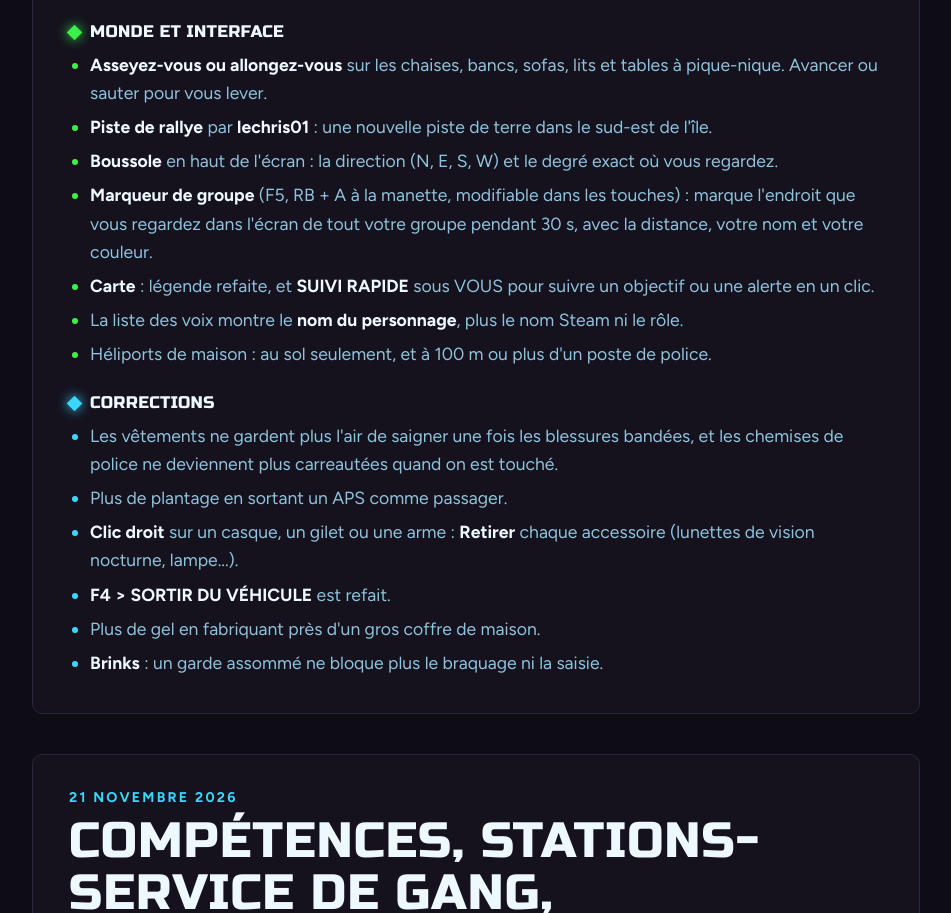
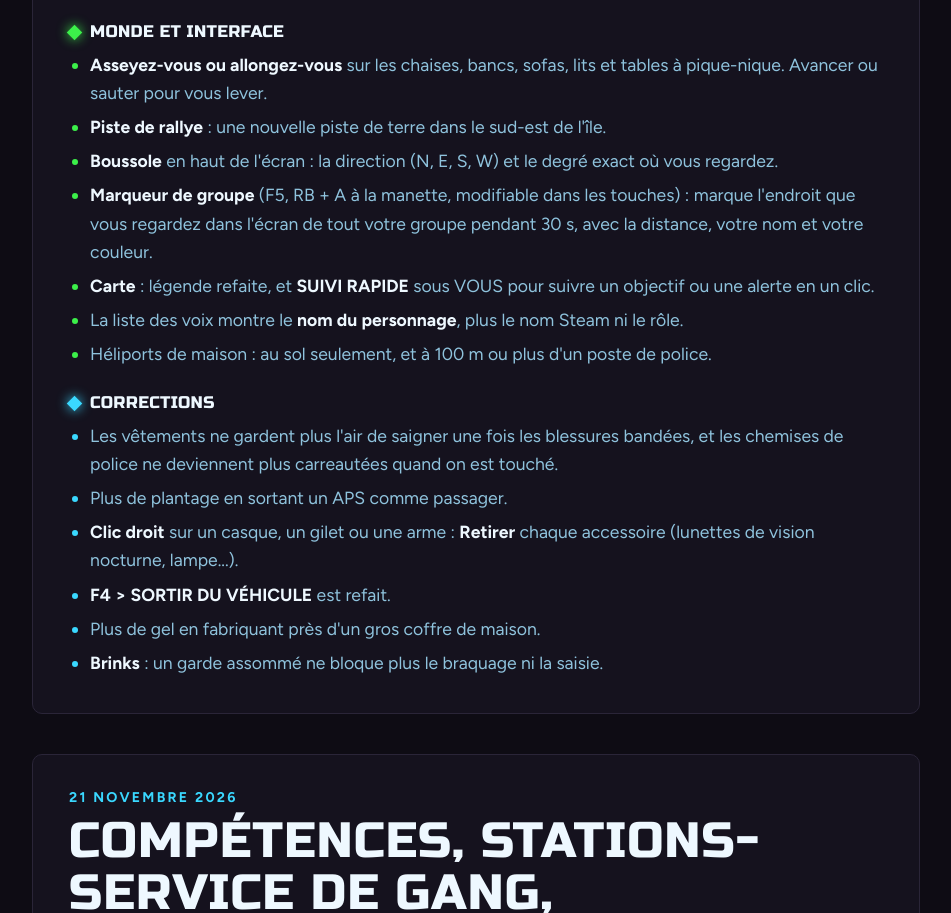
Before and after one commit to mikelimazulu/qcxz-site, a plain HTML site: page notes/index.html in a window 1280 px wide. Shown: the part 2329-3242 px from the top of the page, without its empty margins (164-1115 px from the left). Drawn offline with Linux system fonts and the light colour scheme.

Commit message:
Patch notes du 24 novembre : piste de rallye
Co-Authored-By: Claude Opus 5.5 <noreply@anthropic.com>

```diff
--- a/notes/index.html
+++ b/notes/index.html
@@ -213,7 +213,7 @@ footer a { color: var(--steel); }
       <h3>Monde et interface</h3>
       <ul>
         <li><b>Asseyez-vous ou allongez-vous</b> sur les chaises, bancs, sofas, lits et tables à pique-nique. Avancer ou sauter pour vous lever.</li>
-        <li><b>Piste de rallye</b> par <b>lechris01</b> : une nouvelle piste de terre dans le sud-est de l'île.</li>
+        <li><b>Piste de rallye</b> : une nouvelle piste de terre dans le sud-est de l'île.</li>
         <li><b>Boussole</b> en haut de l'écran : la direction (N, E, S, W) et le degré exact où vous regardez.</li>
         <li><b>Marqueur de groupe</b> (F5, RB + A à la manette, modifiable dans les touches) : marque l'endroit que vous regardez dans l'écran de tout votre groupe pendant 30 s, avec la distance, votre nom et votre couleur.</li>
         <li><b>Carte</b> : légende refaite, et <b>SUIVI RAPIDE</b> sous VOUS pour suivre un objectif ou une alerte en un clic.</li>
```
